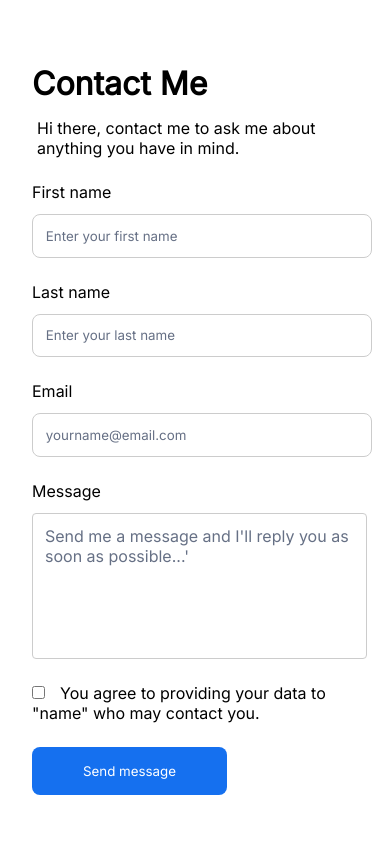
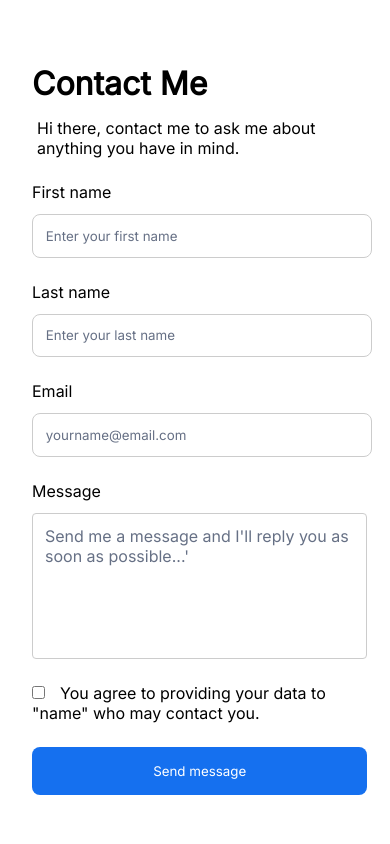
Before and after one commit to doziem/link_tree_app, a React (Create React App) app: page /contact in a window 390 px wide. Shown: the top 844 px of the page. Built offline with nearby package versions, Linux system fonts and the light colour scheme.

Commit message:
correct the button id in css file

```diff
--- a/src/App.css
+++ b/src/App.css
@@ -247,7 +247,7 @@ a:hover {
     margin: 2rem 0rem;
   }
 
-  #btn_submit {
+  #btn__submit {
     width: 83vw;
   }
   .footer {
@@ -293,7 +293,7 @@ a:hover {
   textarea {
     width: 86vw;
   }
-  #btn_submit {
+  #btn__submit {
     width: 86vw;
   }
 
```
